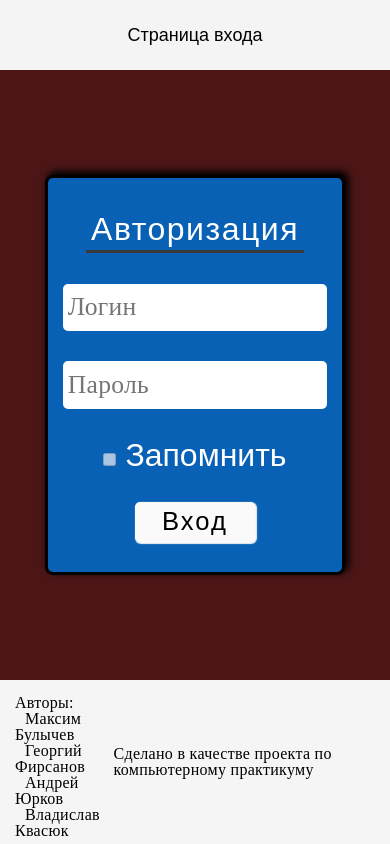
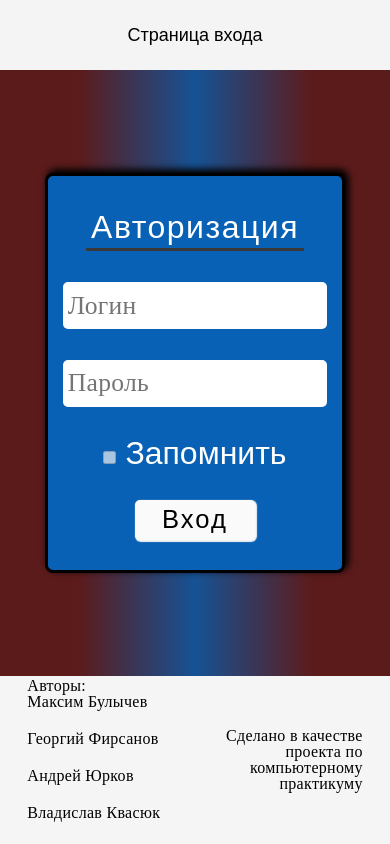
Before and after one commit to GeorgeFirsanov/Grade_Guard, a Django app: page / in a window 390 px wide. Run offline with Django 4.2, Linux system fonts and the light colour scheme.

Commit message:
fix main page

```diff
--- a/main/static/js/editTable.js
+++ b/main/static/js/editTable.js
@@ -1,3 +1,7 @@
 const postButton = document.querySelector('.form__save');
 const form = document.querySelector('.content__form');
 const table = document.querySelector('.form__table');
+
+postButton.addEventListener('click', ()=>{
+
+})
--- a/userslogin/static/css/autoriz.css
+++ b/userslogin/static/css/autoriz.css
@@ -10,6 +10,7 @@ body {
   overflow: hidden;
   display: flex;
   flex-direction: column;
+  background: linear-gradient(90deg, rgba(92,27,27,1) 20%, rgba(8,97,180,.8) 50%, rgba(92,27,27,1) 80%);
 }
 
 .header {
@@ -81,36 +82,6 @@ body {
   align-items: center;
   justify-content: center;
 }
-
-.footer {
-  background: #f5f5f5;
-}
-.footer__row {
-  display: flex;
-  min-height: 65px;
-  align-items: center;
-  justify-content: space-between;
-  font-family: "Times New Roman", Times, Baskerville, Georgia, serif;
-  font-size: 16px;
-  letter-spacing: 0.3px;
-}
-.footer__authors {
-  margin: 10px 0 0 10px;
-  padding: 5px;
-}
-.footer__authors a {
-  color: black;
-  margin: 0 0 0 10px;
-  text-decoration: none;
-}
-.footer__authors a:hover {
-  color: black;
-  font-size: 150%;
-  transition-duration: 0.4s;
-}
-.footer__authors a:visited {
-  color: black;
-}
 .content__autoriz {
   border-radius: 50px;
   box-shadow: 0 0 50px 50px #5c1b1b;
@@ -171,3 +142,76 @@ body {
   background: #d7cfcf;
   box-shadow: 1px 1px 1px 1px #818181;
 }
+.footer {
+  background: #f5f5f5;
+}
+.footer .content {
+  padding: 0.5% 7%;
+}
+.footer__row {
+  width: 100%;
+  display: flex;
+  min-height: 65px;
+  align-items: center;
+  justify-content: space-between;
+  font-family: "Times New Roman", Times, Baskerville, Georgia, serif;
+  font-size: 16px;
+  letter-spacing: 0.3px;
+  gap: 15px;
+}
+.footer__authors a {
+  color: black;
+  margin-left: 10px;
+  text-decoration: none;
+}
+.footer__authors a:hover {
+  color: black;
+  font-size: 150%;
+  transition-duration: 0.4s;
+}
+.footer__authors a:visited {
+  color: black;
+}
+@media (max-width: 1231px) {
+  .footer__authors {
+    display: flex;
+    flex-wrap: wrap;
+    justify-content: center;
+  }
+  .footer__authors a {
+    max-width: 100px;
+    text-align: center;
+    margin-left: 10px;
+  }
+}
+@media (max-width: 1089px) {
+  .footer__authors {
+    justify-content: end;
+  }
+  .footer__authors a {
+    min-width: 30%;
+    margin-left: 20px;
+    margin-bottom: 5px;
+  }
+}
+@media (max-width: 637px) {
+  .footer__authors {
+    flex: 1 1 50%;
+    flex-direction: column;
+    flex-wrap: nowrap;
+  }
+  .footer__authors > * {
+    margin-bottom: 5px;
+  }
+  .footer__authors a {
+    min-width: max-content;
+    color: black;
+    margin-left: 0px;
+  }
+  .footer__authors a:first-child {
+    margin-top: 5px;
+  }
+  .footer__goal {
+    text-align: end;
+  }
+}
--- a/userslogin/templates/userlog/index.html
+++ b/userslogin/templates/userlog/index.html
@@ -24,6 +24,8 @@
             </form>
         </div>
         <footer class="footer">
+            <div class="content">
+
                 <div class="footer__row">
                     <div class="footer__authors">
                         Авторы: <br>
@@ -36,6 +38,7 @@
                         Сделано в качестве проекта по компьютерному практикуму
                     </div>
                 </div>
+            </div>
         </footer>
     </div>
      <script>
```
Lines whose indentation alone changed are shown as unchanged.
